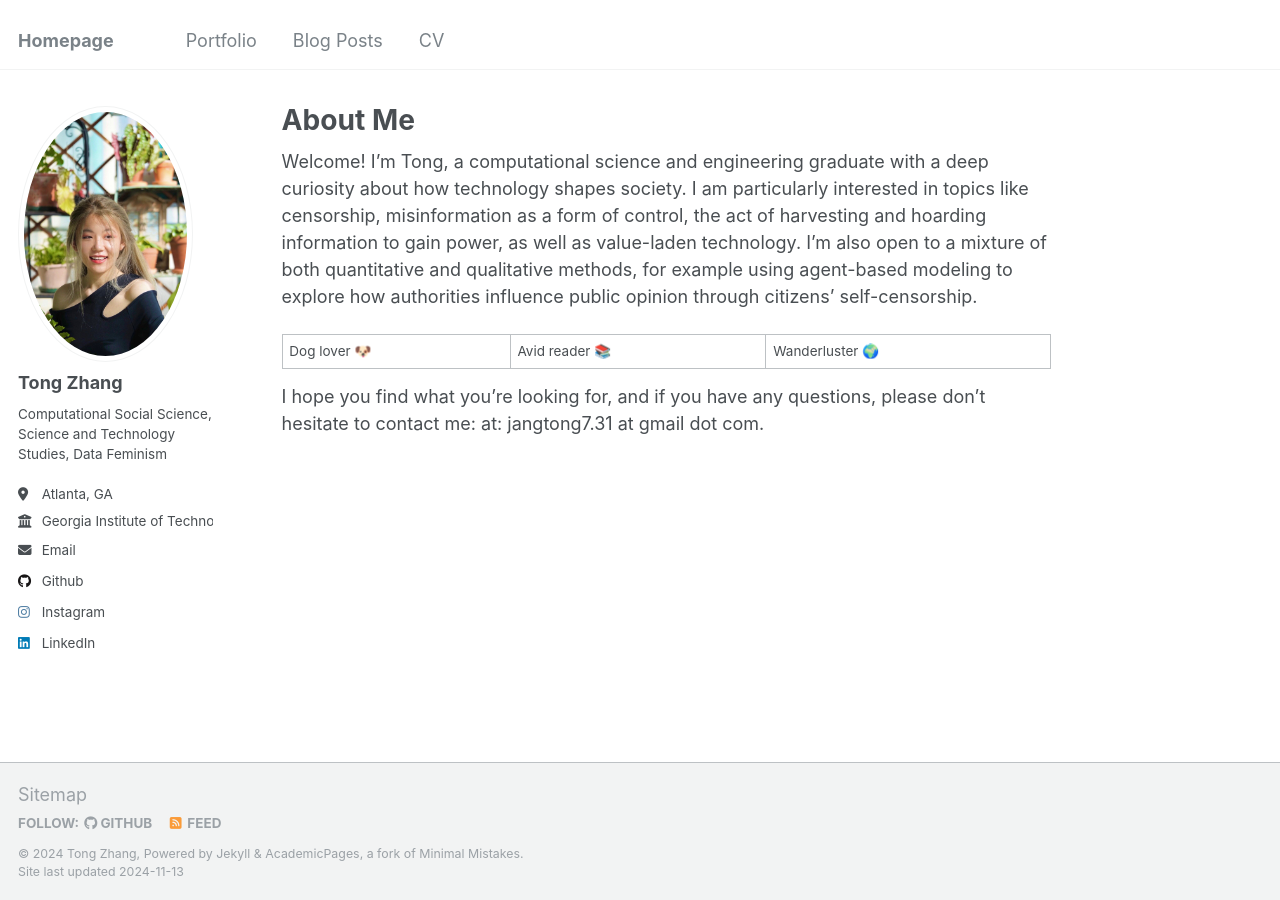
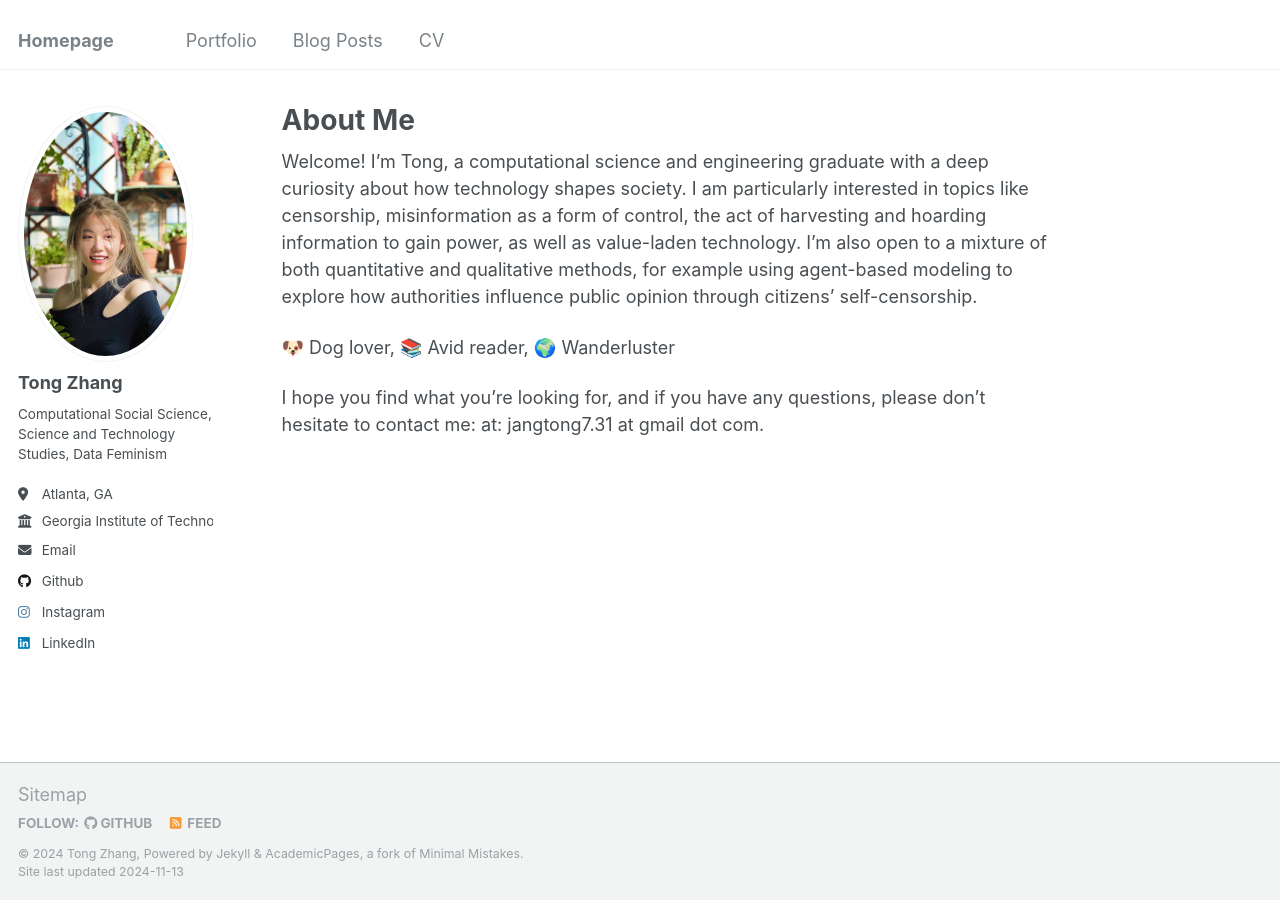
Before and after one commit to zt731/zt731.github.io, a Jekyll site: the page built from _pages/about.md, in a window 1280 px wide. Built offline with Jekyll 4.4.1, drawn with Linux system fonts in a browser that asks for light colours.

```diff
--- a/_pages/about.md
+++ b/_pages/about.md
@@ -9,6 +9,6 @@ redirect_from:
 
 Welcome! I’m Tong, a computational science and engineering graduate with a deep curiosity about how technology shapes society. I am particularly interested in topics like censorship, misinformation as a form of control, the act of harvesting and hoarding information to gain power, as well as value-laden technology. I’m also open to a mixture of both quantitative and qualitative methods, for example using agent-based modeling to explore how authorities influence public opinion through citizens’ self-censorship.
 
-Dog lover 🐶 | Avid reader 📚 | Wanderluster 🌍
+🐶 Dog lover, 📚 Avid reader, 🌍 Wanderluster
 
 I hope you find what you're looking for, and if you have any questions, please don't hesitate to contact me:  at: jangtong7.31 at gmail dot com.
```
